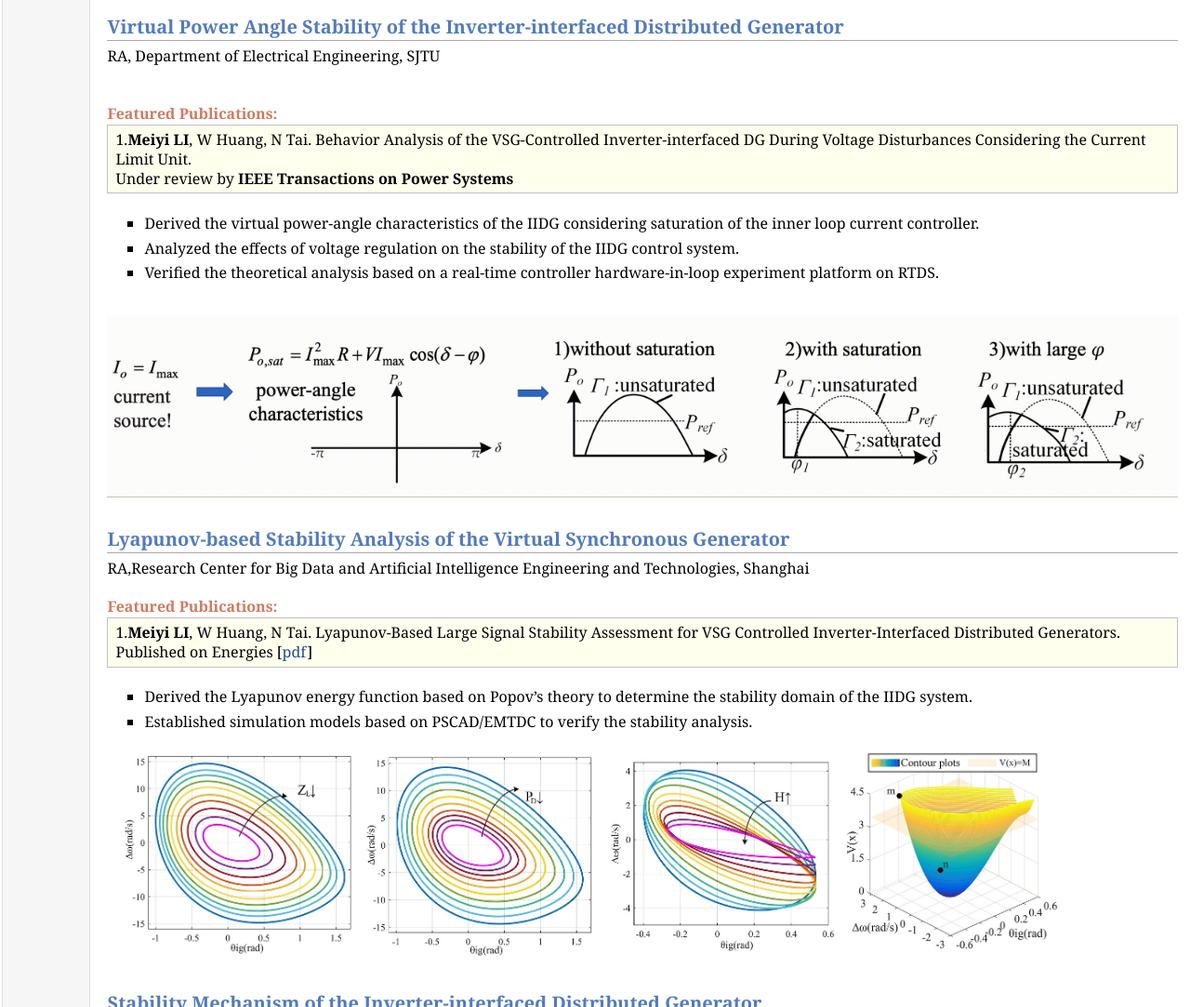
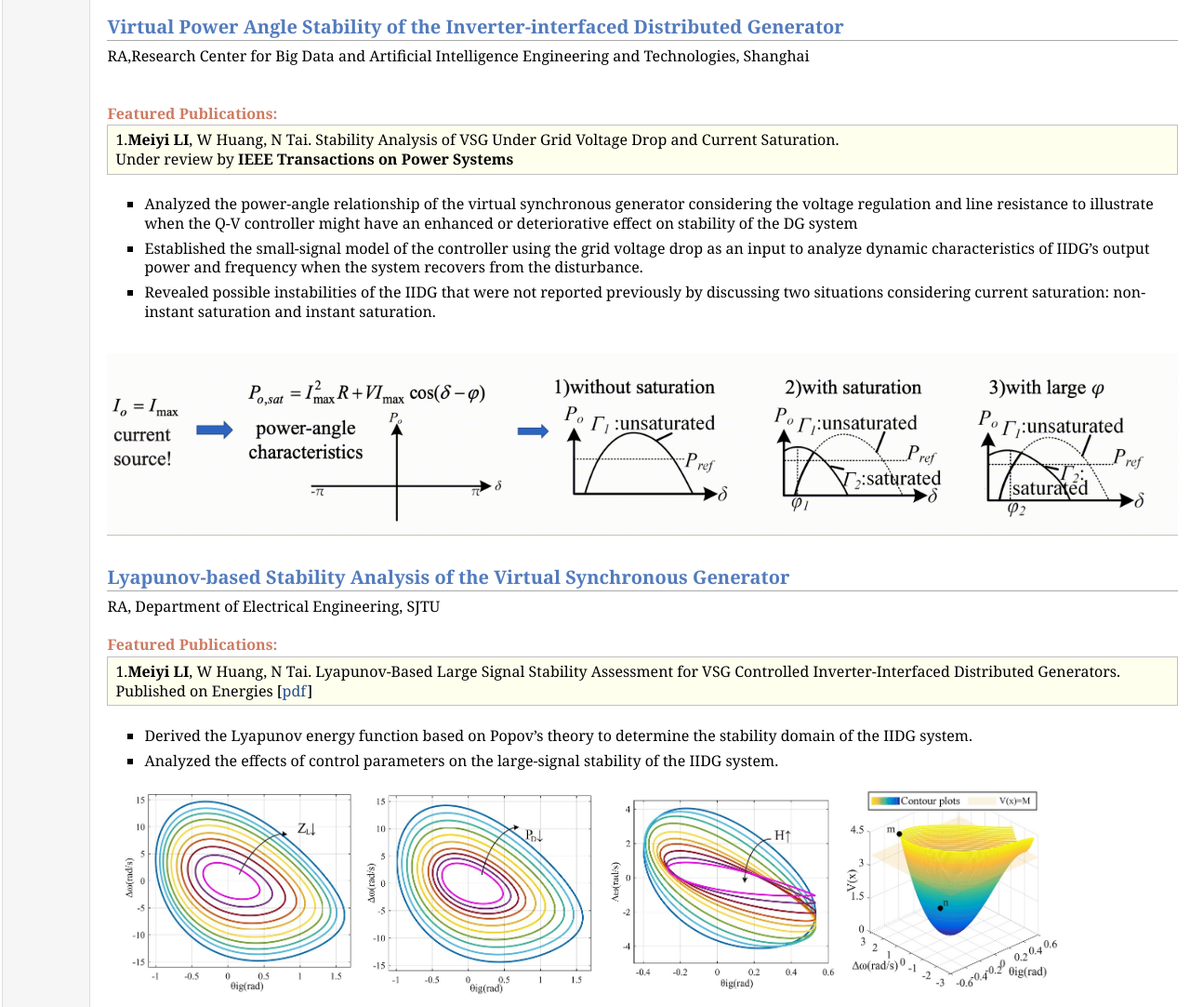
Before and after one commit to meiyilipower/meiyilipower.github.io, a plain HTML site: page research.html in a window 1280 px wide. Shown: the part 972-2055 px from the top of the page at 93% size. Drawn offline with Linux system fonts and the light colour scheme.

Commit message:
xindetaoci

```diff
--- a/research.html
+++ b/research.html
@@ -79,20 +79,20 @@ Accepted by <b>IEEE Transactions on Power Systems</b> [<a href="paper1.pdf">pdf<
 <img src="photos/vsgcontrol1.jpeg" alt="alt text" width="987px" height="214px" />&nbsp;</td>
 <td align="left"></td></tr></table>
 <h2>Virtual Power Angle Stability of the Inverter-interfaced Distributed Generator</h2>
-<p>RA, Department of Electrical Engineering, SJTU<br />
+<p>RA,Research Center for Big Data and Artificial Intelligence Engineering and Technologies, Shanghai<br />
 <br /></p>
 <div class="infoblock">
 <div class="blocktitle">Featured Publications:</div>
 <div class="blockcontent">
-<p>1.<b>Meiyi LI</b>, W Huang, N Tai. Behavior Analysis of the VSG-Controlled Inverter-interfaced DG During Voltage Disturbances Considering the Current Limit Unit. <br />
+<p>1.<b>Meiyi LI</b>, W Huang, N Tai. Stability Analysis of VSG Under Grid Voltage Drop and Current Saturation. <br />
 Under review by <b>IEEE Transactions on Power Systems</b></p>
 </div></div>
 <ul>
-<li><p>Derived the virtual power-angle characteristics of the IIDG considering saturation of the inner loop current controller. </p>
+<li><p>Analyzed the power-angle relationship of the virtual synchronous generator considering the voltage regulation and line resistance to illustrate when the Q-V controller might have an enhanced or deteriorative effect on stability of the DG system </p>
 </li>
-<li><p>Analyzed the effects of voltage regulation on the stability of the IIDG control system.</p>
+<li><p>Established the small-signal model of the controller using the grid voltage drop as an input to analyze dynamic characteristics of IIDG’s output power and frequency when the system recovers from the disturbance.</p>
 </li>
-<li><p>Verified the theoretical analysis based on a real-time controller hardware-in-loop experiment platform on RTDS.</p>
+<li><p>Revealed possible instabilities of the IIDG that were not reported previously by discussing two situations considering current saturation: non-instant saturation and instant saturation.</p>
 </li>
 </ul>
 <!-- MYweb gif -->
@@ -102,7 +102,7 @@ Under review by <b>IEEE Transactions on Power Systems</b></p>
 </div>
 
 <h2>Lyapunov-based Stability Analysis of the Virtual Synchronous Generator</h2>
-<p>RA,Research Center for Big Data and Artificial Intelligence Engineering and Technologies, Shanghai<br />
+<p>RA, Department of Electrical Engineering, SJTU<br />
 </p>
 <div class="infoblock">
 <div class="blocktitle">Featured Publications:</div>
@@ -113,7 +113,7 @@ Published on Energies [<a href="paper5.pdf">pdf</a>]</p>
 <ul>
 <li><p>Derived the Lyapunov energy function based on Popov’s theory to determine the stability domain of the IIDG system.</p>
 </li>
-<li><p>Established simulation models based on PSCAD/EMTDC to verify the stability analysis.</p>
+<li><p>Analyzed the effects of control parameters on the large-signal stability of the IIDG system.</p>
 </li>
 </ul>
 <table class="imgtable"><tr><td>
@@ -157,7 +157,7 @@ Working paper</p>
 <dd><p></p></dd>
 </dl>
 <ul>
-<li><p>Revealed the typical instabilities and their mechanism of the IIDG system.</p>
+<li><p>Analyzed typical instabilities and their mechanisms of the IIDG considering the current limit unit to enhance the stability of the IIDG system.</p>
 </li>
 </ul>
 <div class="image"/><br />
```
Also changed, not shown: index.html (+2 -2 lines).
